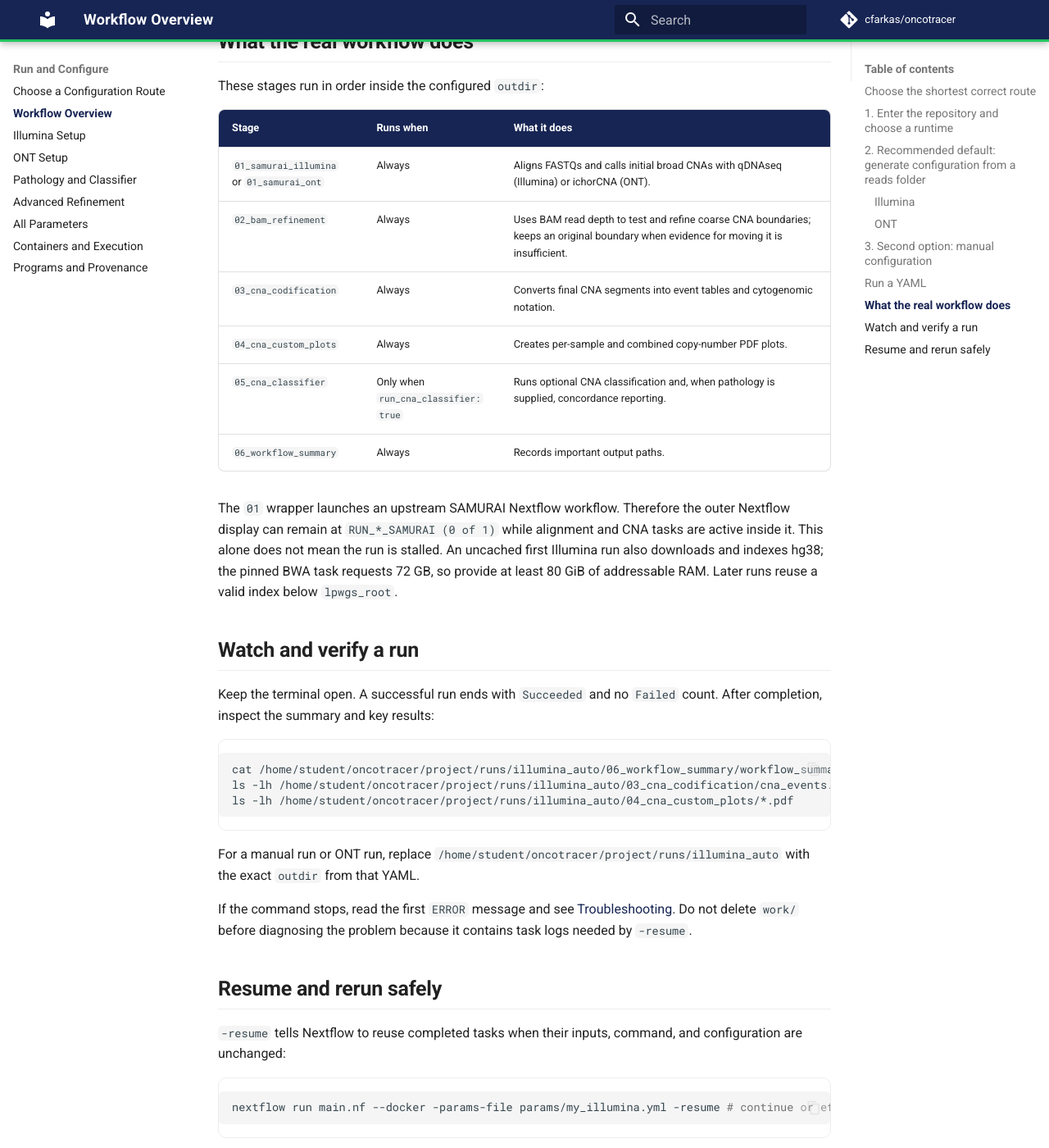
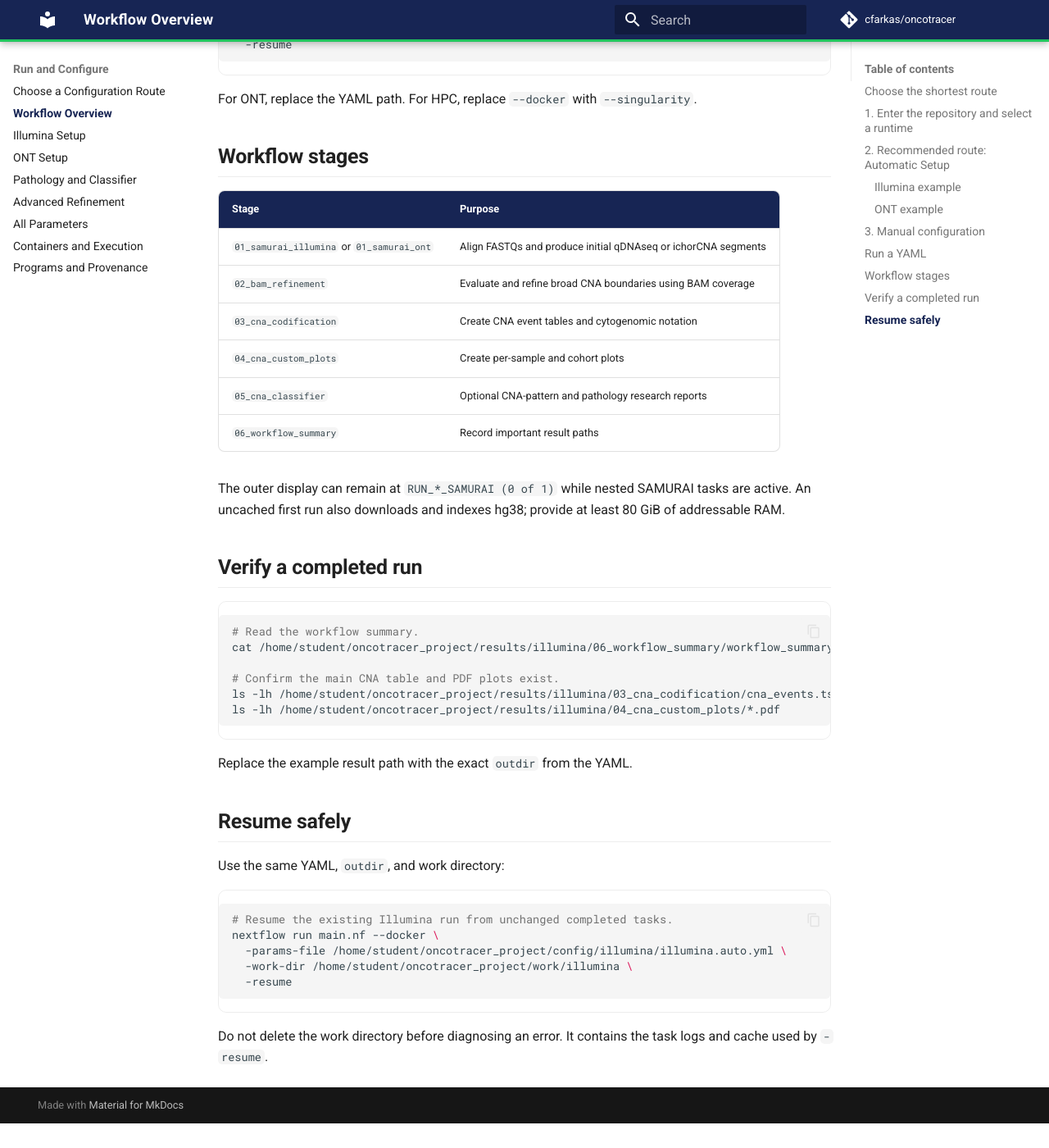
Before and after one commit to cfarkas/oncotracer, an MkDocs documentation site: the page built from docs/running.md, in a window 1280 px wide and 1400 px high, scrolled down 4019 px. Shown: the whole window at 82% size. Built offline with MkDocs 1.6.1 and Material for MkDocs 9.7.7, drawn with Linux system fonts in a browser that asks for light colours; comment, search, counter and statistics services are not loaded; after the commit the page ends 5389 px from its top, so only the background shows below that; some of the changed text lies outside the part shown.

Commit message:
Docs: simplify run instructions and examples

````diff
--- a/docs/running.md
+++ b/docs/running.md
@@ -1,198 +1,207 @@
 # Run OncoTracer
 
-Run every command from the cloned repository directory—the directory that contains `main.nf`.
+Run the commands from the cloned repository directory containing `main.nf`.
 
-!!! important "Use container runtimes only through Nextflow"
-    Launch every OncoTracer preparation, test, and analysis with `nextflow run`.
-    Put `--docker` or `--singularity` on that command and let Nextflow manage the
-    image and container. Do not use `docker run` or `docker exec`,
-    `apptainer run` or `apptainer exec`, or `singularity run` or
-    `singularity exec` to launch OncoTracer.
+Choose one container option:
 
-## Choose the shortest correct route
+- `--docker` uses [`carlosfarkas/oncotracer:latest`](https://hub.docker.com/r/carlosfarkas/oncotracer).
+- `--singularity` uses the same image as `docker://carlosfarkas/oncotracer:latest` on a configured HPC system.
 
-| Starting point | What to do |
+## Choose the shortest route
+
+| Starting point | Route |
 | --- | --- |
-| You want to verify the installation with public data | Run `nextflow run main.nf --make_test`, then the two direct Nextflow analysis commands in [QuickStart Example 1](quick_start.md). |
-| You have uniformly single-end or paired Illumina FASTQs with supported names | Generate configuration with `--auto_params`, then run the generated YAML. |
-| You have six tumors and four normal controls | Follow [QuickStart Example 3](six_tumor_four_control.md) to generate and run a local-PoN configuration. |
-| You have ONT FASTQs in barcode directories | Generate configuration with `--auto_params`, then run the generated YAML. |
-| Automatic naming does not fit the study | Use the second option: a manual [Illumina YAML](configuration/illumina.md) or [ONT YAML](configuration/ont.md). |
-| You already have a checked YAML | Go directly to [Run a YAML](#run-a-yaml). |
+| Verify the installation with public data | [QuickStart Example 1](quick_start.md) |
+| Standard Illumina FASTQs | [Automatic Setup](auto_params.md#illumina-step-by-step) |
+| ONT barcode folders | [Automatic Setup](auto_params.md#ont-step-by-step) |
+| Three public HCC1143 libraries | [QuickStart Example 2](public_cohort.md) |
+| Twelve public PRJNA754199 libraries | [Full Tutorial](full_tutorial.md) |
+| Six tumors and four controls | [Other Example Run](six_tumor_four_control.md); the user must provide all 20 FASTQs |
+| Unsupported naming or advanced settings | Manual [Illumina YAML](configuration/illumina.md) or [ONT YAML](configuration/ont.md) |
+| An existing checked YAML | [Run a YAML](#run-a-yaml) |
 
-## 1. Enter the repository and choose a runtime
+## 1. Enter the repository and select a runtime
 
 ```bash
-cd oncotracer                                                        # main.nf must be in the current directory
-pwd                                                                  # print the absolute repository path
-nextflow -version                                                     # verify Nextflow
-command -v docker                                                     # show the Docker launcher without starting a container
+# Enter the repository and confirm the required host programs.
+cd oncotracer
+pwd
+nextflow -version
+command -v docker
 ```
 
-Use exactly one runtime flag on a real run:
+For HPC, check `command -v singularity` or `command -v apptainer` instead of Docker.
 
-| Flag | Use when |
-| --- | --- |
-| `--docker` | Docker is installed. Recommended for a Linux workstation. |
-| `--singularity` | Singularity or Apptainer is configured, usually on HPC. |
-| `--conda` | Containers are unavailable and the Conda environments are prepared. |
+## 2. Recommended route: Automatic Setup
 
-The examples below use Docker. Replace only `--docker` with `--singularity`
-when appropriate. These options belong on `nextflow run`; never replace the
-Nextflow command with a direct container-runtime command.
+`--auto_params` validates the supported input layout and writes the YAML. It stops before the analysis. A second command runs that YAML.
 
-## 2. Recommended default: generate configuration from a reads folder
+### Illumina example
 
-`--auto_params` writes configuration files and stops. After Automatic Setup finishes, launch a second command for the real analysis.
-
-### Illumina
-
-Required layout:
+Input layout:
 
 ```text
-project/input/illumina_fastq/
+/home/student/oncotracer_project/input/fastq/
 ├── Patient_A_R1.fastq.gz
 ├── Patient_A_R2.fastq.gz
+├── Control_A_R1.fastq.gz
+├── Control_A_R2.fastq.gz
+├── Control_B_R1.fastq.gz
+├── Control_B_R2.fastq.gz
 └── samples.csv
 ```
 
-`samples.csv`:
+Exact sample table:
 
 ```csv
 sample_name,status
 Patient_A,TUMOR
-```
-
-The example below assumes the repository is `/home/student/oncotracer`.
-OncoTracer creates the configuration and result folders; no `mkdir` command
-is needed.
-
-Generate and run:
-
-```bash
-nextflow run main.nf --auto_params \
-  --mode illumina \
-  --reads_folder /home/student/oncotracer/project/input/illumina_fastq \
-  --sample_table /home/student/oncotracer/project/input/illumina_fastq/samples.csv \
-  --auto_config_dir /home/student/oncotracer/project/config/illumina \
-  --auto_outdir /home/student/oncotracer/project/runs/illumina_auto
-nextflow run main.nf --docker \
-  -params-file /home/student/oncotracer/project/config/illumina/illumina.auto.yml \
-  -resume
-```
-
-### ONT
-
-Required layout:
-
-```text
-project/input/fastq_pass/
-├── barcode01/
-│   └── reads.fastq.gz
-└── samples.csv
-```
-
-`samples.csv`:
-
-```csv
-barcode,sample_name,status
-barcode01,Patient_A,TUMOR
+Control_A,NORMAL
+Control_B,NORMAL
 ```
 
 Generate and run:
 
 ```bash
+# Generate the Illumina YAML and samplesheet.
 nextflow run main.nf --auto_params \
-  --mode ont \
-  --reads_folder /home/student/oncotracer/project/input/fastq_pass \
-  --sample_table /home/student/oncotracer/project/input/fastq_pass/samples.csv \
-  --auto_config_dir /home/student/oncotracer/project/config/ont \
-  --auto_outdir /home/student/oncotracer/project/runs/ont_auto
+  --mode illumina \
+  --reads_folder /home/student/oncotracer_project/input/fastq \
+  --sample_table /home/student/oncotracer_project/input/fastq/samples.csv \
+  --auto_config_dir /home/student/oncotracer_project/config/illumina \
+  --auto_outdir /home/student/oncotracer_project/results/illumina \
+  -work-dir /home/student/oncotracer_project/work/auto_params_illumina
+
+# Run the generated Illumina YAML with Docker.
 nextflow run main.nf --docker \
-  -params-file /home/student/oncotracer/project/config/ont/ont.auto.yml \
+  -params-file /home/student/oncotracer_project/config/illumina/illumina.auto.yml \
+  -work-dir /home/student/oncotracer_project/work/illumina \
   -resume
 ```
 
-Automatic setup validates its supported file layout and compressed FASTQs. See
-[Automatic Setup](auto_params.md) for multiple samples, normal controls,
-filename rules, and optional destinations. For a complete ten-sample local-PoN
-pattern, use [QuickStart Example 3](six_tumor_four_control.md).
+### ONT example
 
-## 3. Second option: manual configuration
+Input layout:
 
-For Illumina:
+```text
+/home/student/oncotracer_project/input/fastq_pass/
+├── barcode01/
+│   └── reads.fastq.gz
+├── barcode02/
+│   └── reads.fastq.gz
+└── samples.csv
+```
+
+Exact sample table:
+
+```csv
+barcode,sample_name,status
+barcode01,Patient_A,TUMOR
+barcode02,Control_A,NORMAL
+```
+
+Generate and run:
 
 ```bash
-cp params/illumina.minimal.yml params/my_illumina.yml                  # create an editable copy
-nano params/my_illumina.yml                                           # replace every example path
+# Generate the ONT YAML from the barcode folders and sample table.
+nextflow run main.nf --auto_params \
+  --mode ont \
+  --reads_folder /home/student/oncotracer_project/input/fastq_pass \
+  --sample_table /home/student/oncotracer_project/input/fastq_pass/samples.csv \
+  --auto_config_dir /home/student/oncotracer_project/config/ont \
+  --auto_outdir /home/student/oncotracer_project/results/ont \
+  -work-dir /home/student/oncotracer_project/work/auto_params_ont
+
+# Run the generated ONT YAML with Docker.
+nextflow run main.nf --docker \
+  -params-file /home/student/oncotracer_project/config/ont/ont.auto.yml \
+  -work-dir /home/student/oncotracer_project/work/ont \
+  -resume
 ```
 
-For ONT:
+For HPC, replace `--docker` with `--singularity` in the analysis command.
+
+## 3. Manual configuration
+
+Use a manual YAML when Automatic Setup does not support the file naming or when a non-default option is needed.
+
+Illumina:
 
 ```bash
-cp params/ont.minimal.yml params/my_ont.yml                            # create an editable copy
-nano params/my_ont.yml                                                # replace paths, barcodes, and names
+# Copy the Illumina template and edit the copied YAML.
+cp params/illumina.minimal.yml params/my_illumina.yml
+nano params/my_illumina.yml
 ```
 
-In Nano, save with `Ctrl+O`, press `Enter`, then exit with `Ctrl+X`. Print the saved file with `sed -n '1,160p' params/my_illumina.yml` or the ONT equivalent. All configured input, reference, and output paths must be absolute and below `lpwgs_root`.
+ONT:
 
-Do not add `illumina_samurai_outdir` or `ont_samurai_outdir`. OncoTracer derives stage `01` from `outdir`.
+```bash
+# Copy the ONT template and edit the copied YAML.
+cp params/ont.minimal.yml params/my_ont.yml
+nano params/my_ont.yml
+```
+
+Use absolute paths under `lpwgs_root` and do not add internal SAMURAI output paths.
 
 <a id="check-wiring-then-run"></a>
 
 ## Run a YAML
 
-After checking the input files described in [Input Files](inputs.md), start the
-real run:
+Optional stub check:
 
 ```bash
-nextflow run main.nf --docker -params-file params/my_illumina.yml -resume # real Illumina analysis
+# Check parameters and workflow connections without running the analysis tools.
+nextflow run main.nf -stub-run --docker \
+  -params-file params/my_illumina.yml
 ```
 
-For ONT, substitute `params/my_ont.yml`.
-
-## What the real workflow does
-
-These stages run in order inside the configured `outdir`:
-
-| Stage | Runs when | What it does |
-| --- | --- | --- |
-| `01_samurai_illumina` or `01_samurai_ont` | Always | Aligns FASTQs and calls initial broad CNAs with qDNAseq (Illumina) or ichorCNA (ONT). |
-| `02_bam_refinement` | Always | Uses BAM read depth to test and refine coarse CNA boundaries; keeps an original boundary when evidence for moving it is insufficient. |
-| `03_cna_codification` | Always | Converts final CNA segments into event tables and cytogenomic notation. |
-| `04_cna_custom_plots` | Always | Creates per-sample and combined copy-number PDF plots. |
-| `05_cna_classifier` | Only when `run_cna_classifier: true` | Runs optional CNA classification and, when pathology is supplied, concordance reporting. |
-| `06_workflow_summary` | Always | Records important output paths. |
-
-The `01` wrapper launches an upstream SAMURAI Nextflow workflow. Therefore
-the outer Nextflow display can remain at `RUN_*_SAMURAI (0 of 1)` while
-alignment and CNA tasks are active inside it. This alone does not mean the run
-is stalled. An uncached first Illumina run also downloads and indexes hg38;
-the pinned BWA task requests 72 GB, so provide at least 80 GiB of addressable
-RAM. Later runs reuse a valid index below `lpwgs_root`.
-
-## Watch and verify a run
-
-Keep the terminal open. A successful run ends with `Succeeded` and no `Failed` count. After completion, inspect the summary and key results:
+Real run:
 
 ```bash
-cat /home/student/oncotracer/project/runs/illumina_auto/06_workflow_summary/workflow_summary.txt
-ls -lh /home/student/oncotracer/project/runs/illumina_auto/03_cna_codification/cna_events.tsv
-ls -lh /home/student/oncotracer/project/runs/illumina_auto/04_cna_custom_plots/*.pdf
+# Run or resume the checked Illumina YAML.
+nextflow run main.nf --docker \
+  -params-file params/my_illumina.yml \
+  -resume
 ```
 
-For a manual run or ONT run, replace `/home/student/oncotracer/project/runs/illumina_auto` with the exact `outdir` from that YAML.
+For ONT, replace the YAML path. For HPC, replace `--docker` with `--singularity`.
 
-If the command stops, read the first `ERROR` message and see [Troubleshooting](troubleshooting.md). Do not delete `work/` before diagnosing the problem because it contains task logs needed by `-resume`.
+## Workflow stages
 
-## Resume and rerun safely
+| Stage | Purpose |
+| --- | --- |
+| `01_samurai_illumina` or `01_samurai_ont` | Align FASTQs and produce initial qDNAseq or ichorCNA segments |
+| `02_bam_refinement` | Evaluate and refine broad CNA boundaries using BAM coverage |
+| `03_cna_codification` | Create CNA event tables and cytogenomic notation |
+| `04_cna_custom_plots` | Create per-sample and cohort plots |
+| `05_cna_classifier` | Optional CNA-pattern and pathology research reports |
+| `06_workflow_summary` | Record important result paths |
 
-`-resume` tells Nextflow to reuse completed tasks when their inputs, command, and configuration are unchanged:
+The outer display can remain at `RUN_*_SAMURAI (0 of 1)` while nested SAMURAI tasks are active. An uncached first run also downloads and indexes hg38; provide at least 80 GiB of addressable RAM.
+
+## Verify a completed run
 
 ```bash
-nextflow run main.nf --docker -params-file params/my_illumina.yml -resume # continue or efficiently repeat
+# Read the workflow summary.
+cat /home/student/oncotracer_project/results/illumina/06_workflow_summary/workflow_summary.txt
+
+# Confirm the main CNA table and PDF plots exist.
+ls -lh /home/student/oncotracer_project/results/illumina/03_cna_codification/cna_events.tsv
+ls -lh /home/student/oncotracer_project/results/illumina/04_cna_custom_plots/*.pdf
 ```
 
-Use the same command, repository, YAML, `outdir`, and `work/` directory. If you change inputs or settings, Nextflow reruns affected tasks.
+Replace the example result path with the exact `outdir` from the YAML.
 
-Keep `force: false` for real projects. For a different scientific configuration, copy the YAML and use a new `outdir`; this keeps the original results separate and easier to compare.
+## Resume safely
+
+Use the same YAML, `outdir`, and work directory:
+
+```bash
+# Resume the existing Illumina run from unchanged completed tasks.
+nextflow run main.nf --docker \
+  -params-file /home/student/oncotracer_project/config/illumina/illumina.auto.yml \
+  -work-dir /home/student/oncotracer_project/work/illumina \
+  -resume
+```
+
+Do not delete the work directory before diagnosing an error. It contains the task logs and cache used by `-resume`.
````
